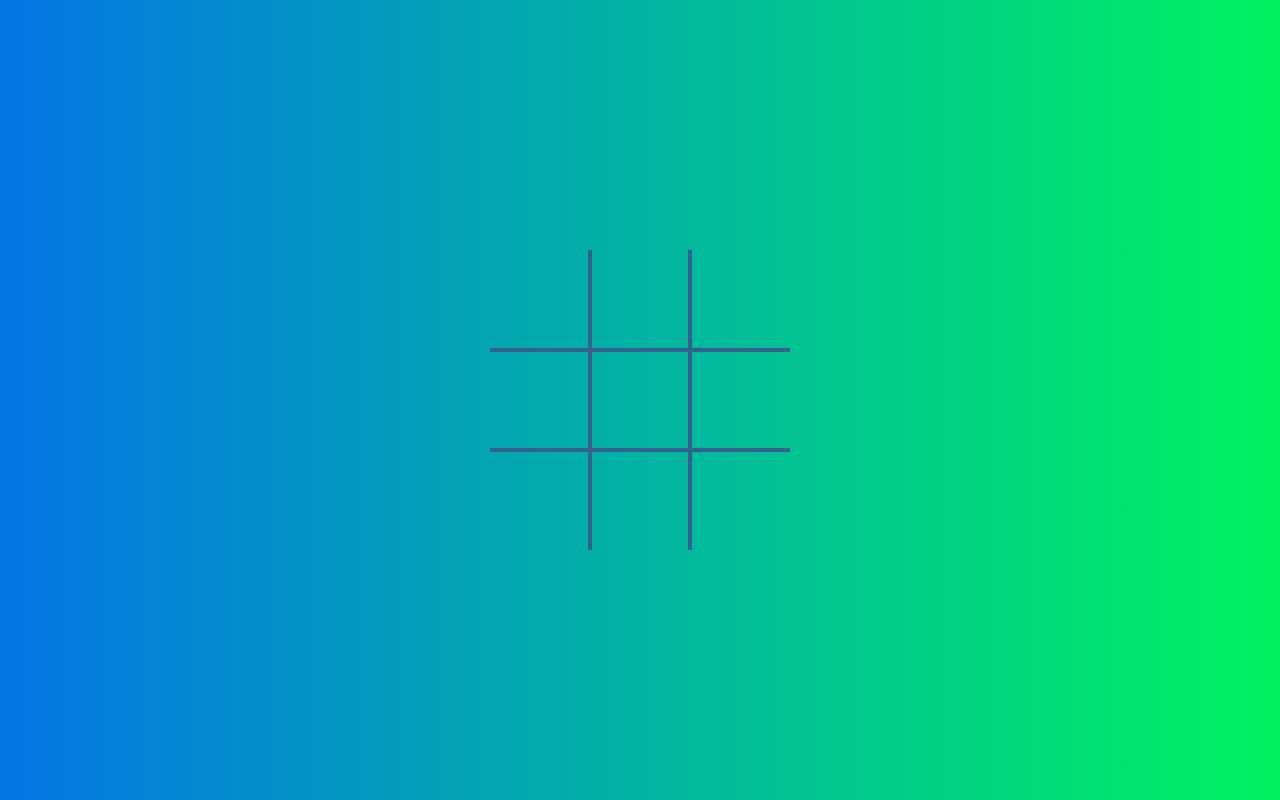
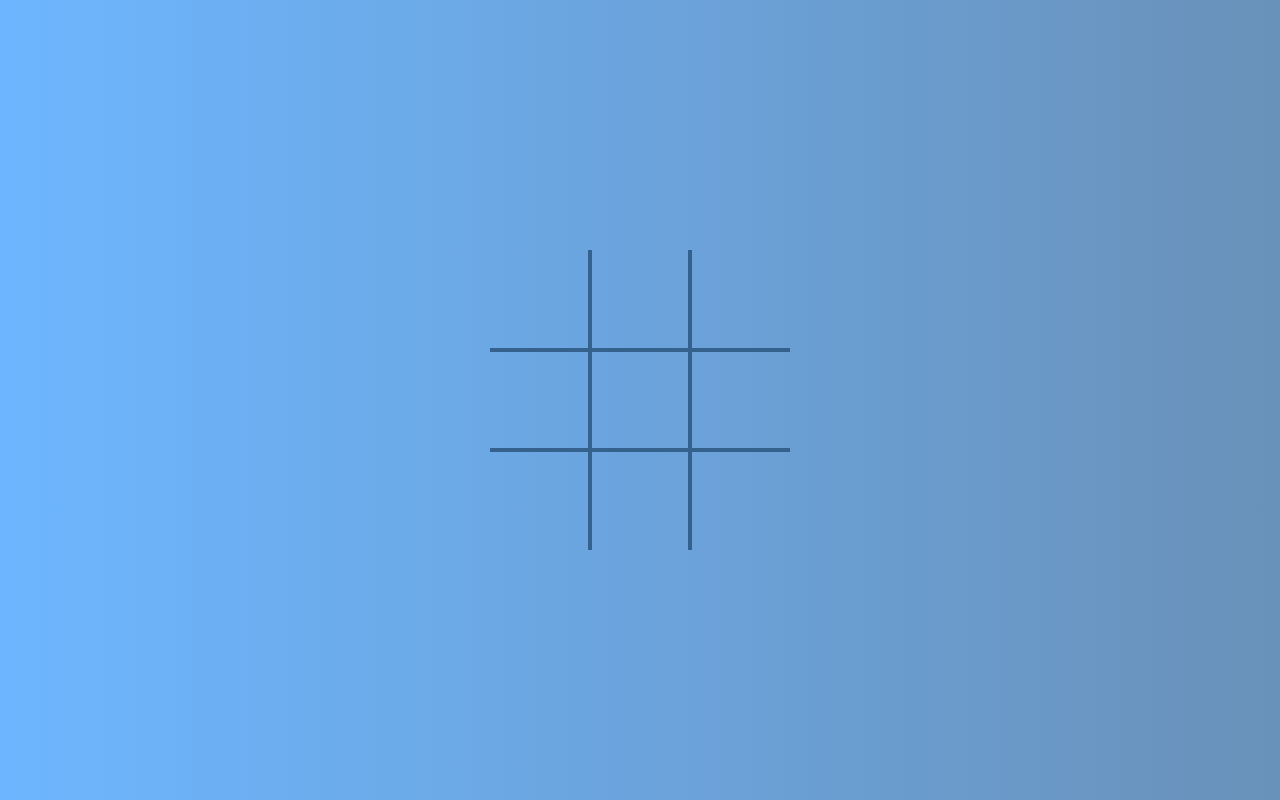
Before and after one commit to Ajinkya2000/tic-tac-toe, a plain HTML site: page index.html in a window 1280 px wide. Drawn offline with Linux system fonts and the light colour scheme.

Commit message:
Final Commit

```diff
--- a/styles.css
+++ b/styles.css
@@ -11,7 +11,7 @@
 
 body {
   margin: 0;
-  background: linear-gradient(to left, #00f260, #0575e6);
+  background: linear-gradient(to left, #6991b9, #6db6ff);
 }
 
 .board {
```
